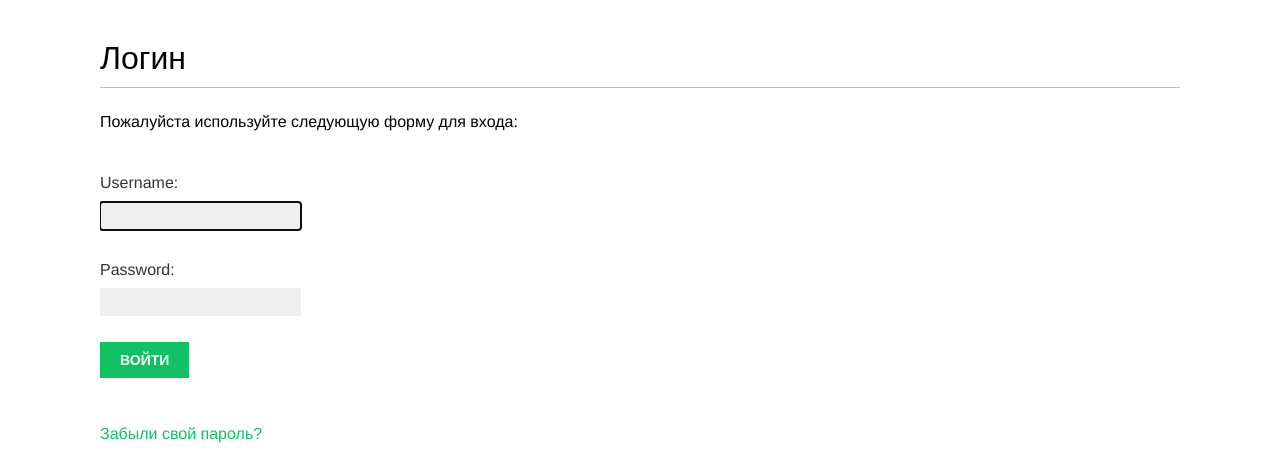
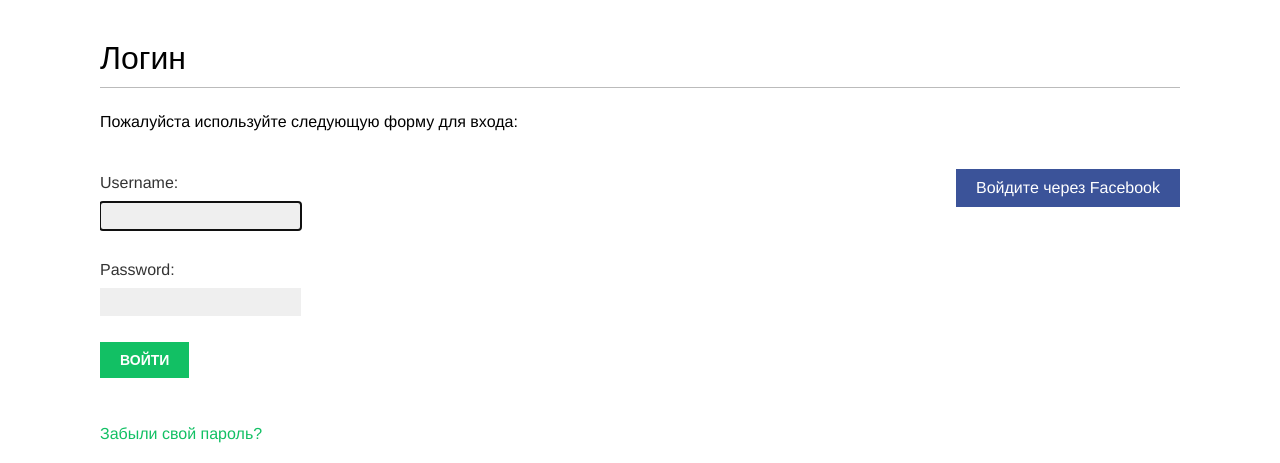
Before and after one commit to saniksin/bookmarklet, a Django app: page /account/login/ in a window 1280 px wide. Shown: the part 47-510 px from the top of the page. Run offline with Django 4.2, Linux system fonts and the light colour scheme; some web fonts are replaced.

Commit message:
facebook login

```diff
--- a/account/templates/registration/login.html
+++ b/account/templates/registration/login.html
@@ -29,5 +29,13 @@
         <a href="{% url 'register'%}">зарегистрируйтесь</a>.
         </p>
     </div>
-
+    <div class="social">
+        <ul>
+            <li class="facebook">
+                <a href="{% url "social:begin" "facebook" %}">
+                    Войдите через Facebook
+                </a>
+            </li>
+        </ul>
+    </div>
 {% endblock %}
--- a/config/urls.py
+++ b/config/urls.py
@@ -21,6 +21,8 @@ from django.conf.urls.static import static
 urlpatterns = [
     path('admin/', admin.site.urls),
     path('account/', include('account.urls')),
+    path('social-auth/',
+         include('social_django.urls', namespace='social')),
 ]
 
 # Только для обучения. НЕ ИСПОЛЬЗОВАТЬ В ПРОИЗВОДСТВЕННОЙ СРЕДЕ!
--- a/requirements.txt
+++ b/requirements.txt
@@ -1,3 +1,9 @@
 python-dotenv
+asgiref==3.5.2
 Django~=4.1.0
 Pillow==9.2.0
+sqlparse==0.4.2
+git+https://github.com/python-social-auth/social-app-django.git@20fabcd7bd9a8a41910bc5c8ed1bd6ef2263b328
+git+https://github.com/django-extensions/django-extensions.git@25a41d8a3ecb24c009c5f4cac6010a091a3c91c8
+werkzeug==2.2.2
+pyOpenSSL==23.1.1
```
Also changed, not shown: config/settings.py (+10 -1 lines).
